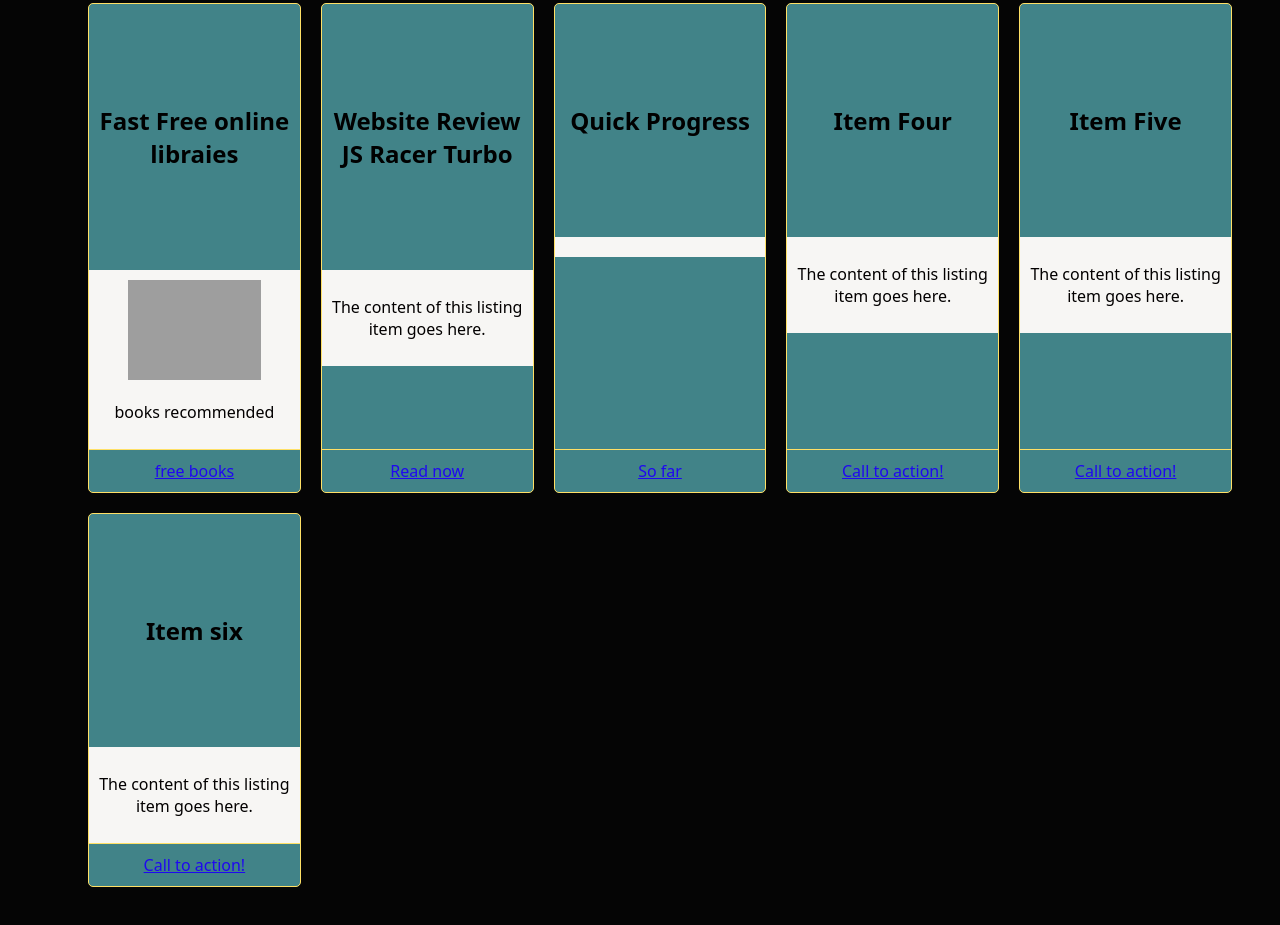
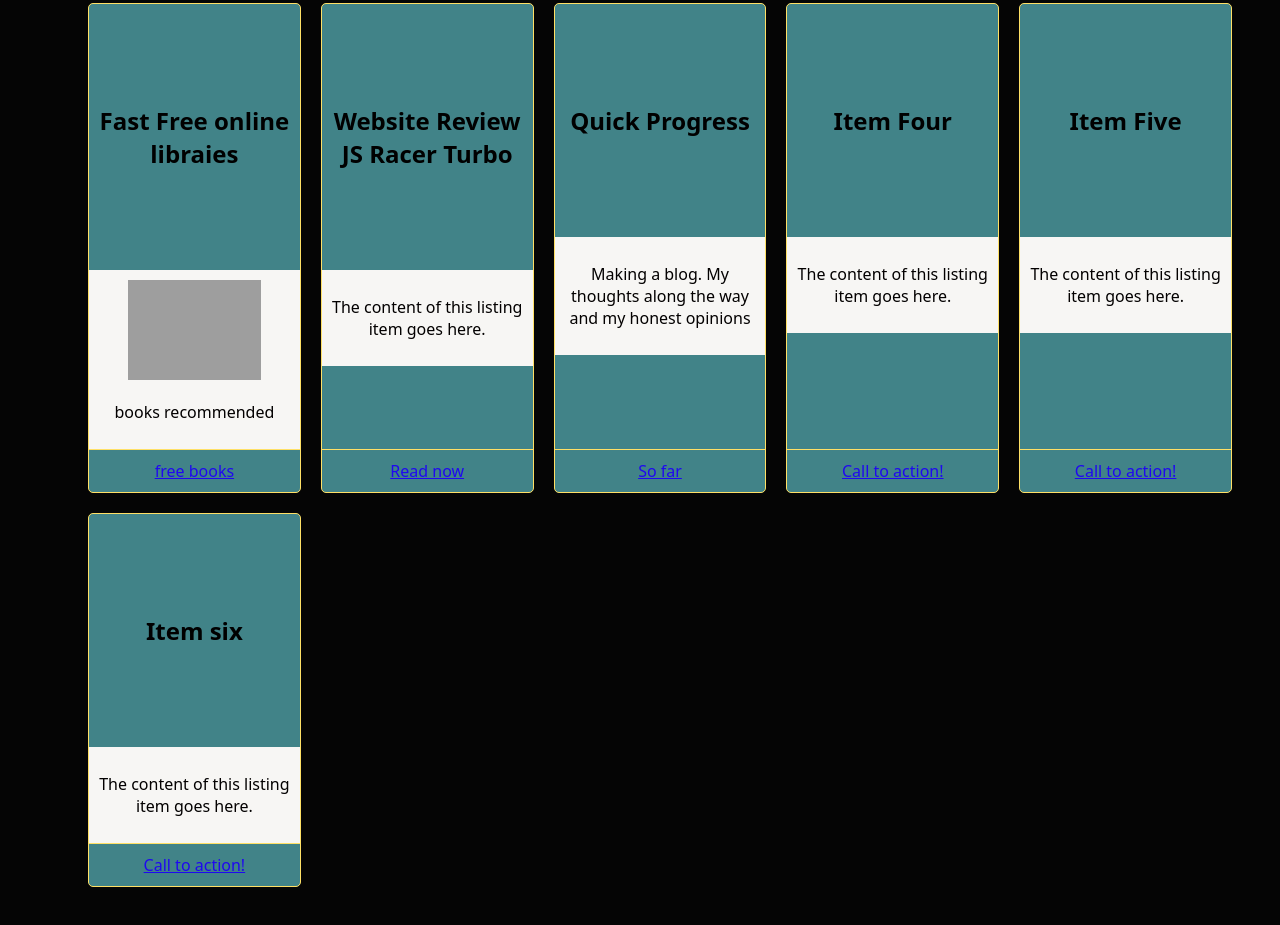
Before and after one commit to aimJly/websurfers-WIP-, a plain HTML site: page index.html in a window 1280 px wide. Shown: the part 4486-5411 px from the top of the page. Drawn offline with Linux system fonts and the light colour scheme; grey boxes are pictures that could not be loaded.

Commit message:
1 file modified

```diff
--- a/index.html
+++ b/index.html
@@ -122,7 +122,7 @@
   <li class="wide">
     <h2>Quick Progress</h2>
     <div class="body">
-     <pMaking a blog. My thoughts along the way and my honest opinions</p>
+     <p>Making a blog. My thoughts along the way and my honest opinions</p>
         </div>
     <div class="cta">
       <a href="blog3v2.html">So far</a>
```
